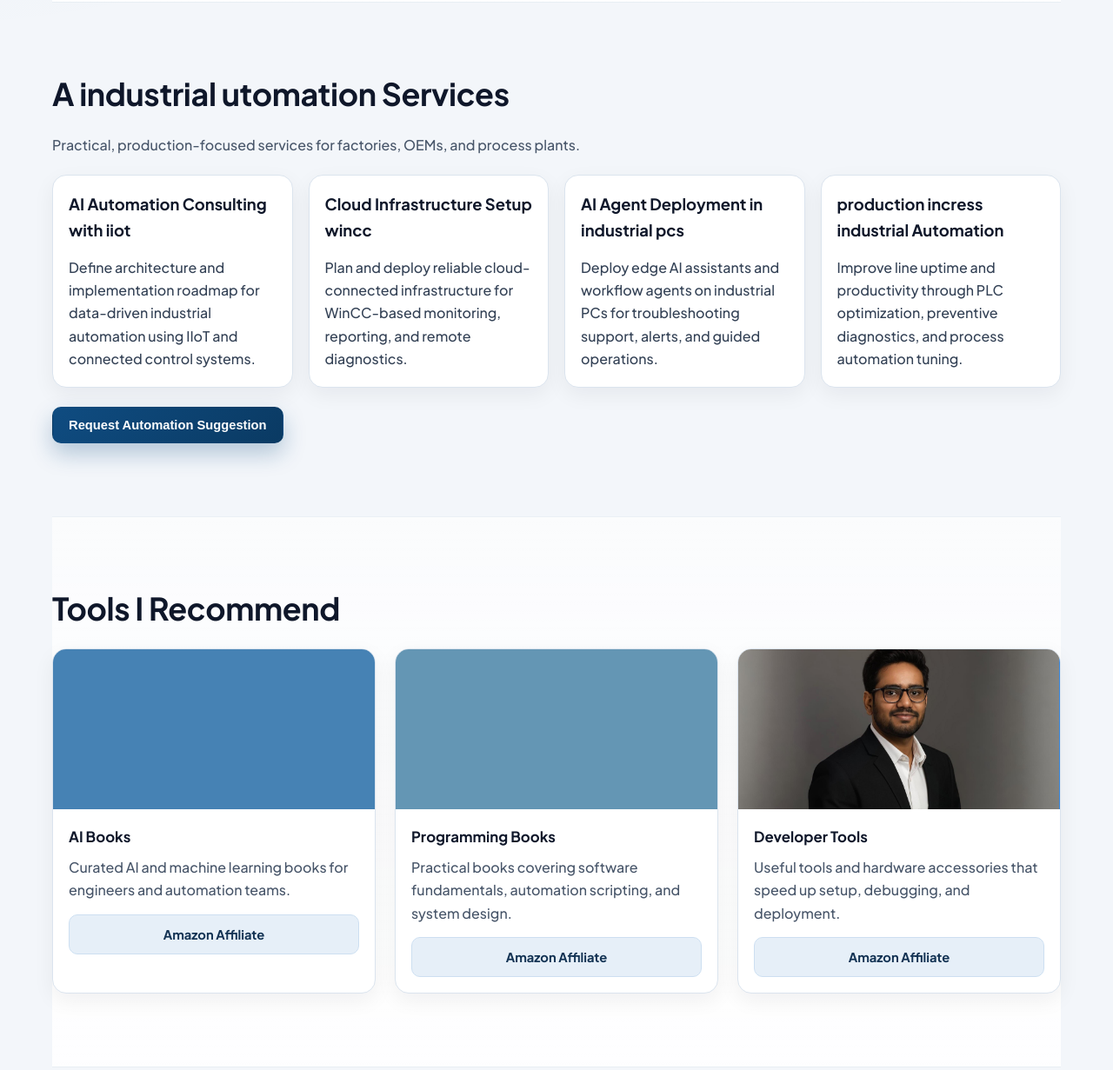
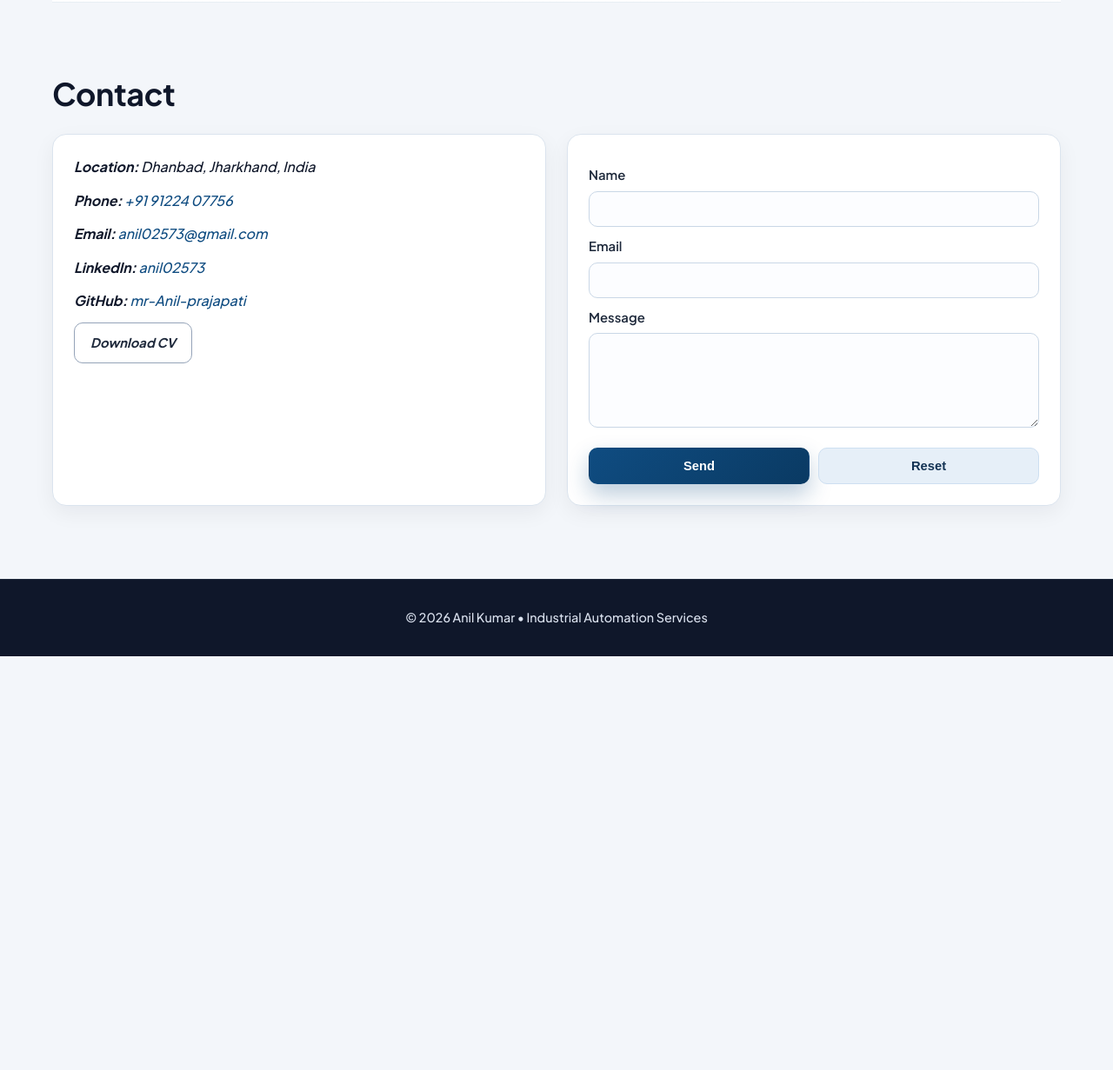
Before and after one commit to mr-Anil-prajapati/anil_portfolio, a React app: page index.html in a window 1280 px wide. Shown: the part 2129-3360 px from the top of the page at 87% size. After the commit the page ends 2884 px from the top, so only its background shows below. Built offline with nearby package versions, Linux system fonts and the light colour scheme.

Commit message:
Remove remaining portfolio sections

```diff
--- a/index.html
+++ b/index.html
@@ -87,7 +87,6 @@
           <ul>
             <li>Hindi — Professional working</li>
             <li>English — Professional working</li>
-            <li>German — Elementary</li>
           </ul>
         </div>
         <div>
@@ -132,56 +131,6 @@
             <p class="muted">Jamshedpur</p>
           </header>
           <p>Preventive maintenance for CNC and assembly machines, breakdown response, PLC basics, and utility/power management.</p>
-        </article>
-      </div>
-    </section>
-
-    <!-- SERVICES -->
-    <section id="services" class="section container">
-      <h2>A industrial utomation Services</h2>
-      <p class="muted section-copy">Practical, production-focused services for factories, OEMs, and process plants.</p>
-      <div class="service-list">
-        <article class="service-item">
-          <h3>AI Automation Consulting with iiot</h3>
-          <p>Define architecture and implementation roadmap for data-driven industrial automation using IIoT and connected control systems.</p>
-        </article>
-        <article class="service-item">
-          <h3>Cloud Infrastructure Setup wincc</h3>
-          <p>Plan and deploy reliable cloud-connected infrastructure for WinCC-based monitoring, reporting, and remote diagnostics.</p>
-        </article>
-        <article class="service-item">
-          <h3>AI Agent Deployment in industrial pcs</h3>
-          <p>Deploy edge AI assistants and workflow agents on industrial PCs for troubleshooting support, alerts, and guided operations.</p>
-        </article>
-        <article class="service-item">
-          <h3>production incress industrial Automation</h3>
-          <p>Improve line uptime and productivity through PLC optimization, preventive diagnostics, and process automation tuning.</p>
-        </article>
-      </div>
-      <button class="btn btn-primary" type="button" id="open-inquiry">Request Automation Suggestion</button>
-    </section>
-
-    <!-- TOOLS -->
-    <section id="tools" class="section light container">
-      <h2>Tools I Recommend</h2>
-      <div class="grid-cards">
-        <article class="card">
-          <img src="assets/dmm.jpg" alt="AI books and learning resources" />
-          <h4>AI Books</h4>
-          <p class="muted">Curated AI and machine learning books for engineers and automation teams.</p>
-          <a class="btn" href="#" target="_blank" rel="noopener noreferrer">Amazon Affiliate</a>
-        </article>
-        <article class="card">
-          <img src="assets/plc-cable.jpg" alt="Programming books and references" />
-          <h4>Programming Books</h4>
-          <p class="muted">Practical books covering software fundamentals, automation scripting, and system design.</p>
-          <a class="btn" href="#" target="_blank" rel="noopener noreferrer">Amazon Affiliate</a>
-        </article>
-        <article class="card">
-          <img src="images/gallery/plceholder.png" alt="Developer tools and utility products" />
-          <h4>Developer Tools</h4>
-          <p class="muted">Useful tools and hardware accessories that speed up setup, debugging, and deployment.</p>
-          <a class="btn" href="#" target="_blank" rel="noopener noreferrer">Amazon Affiliate</a>
         </article>
       </div>
     </section>
```
